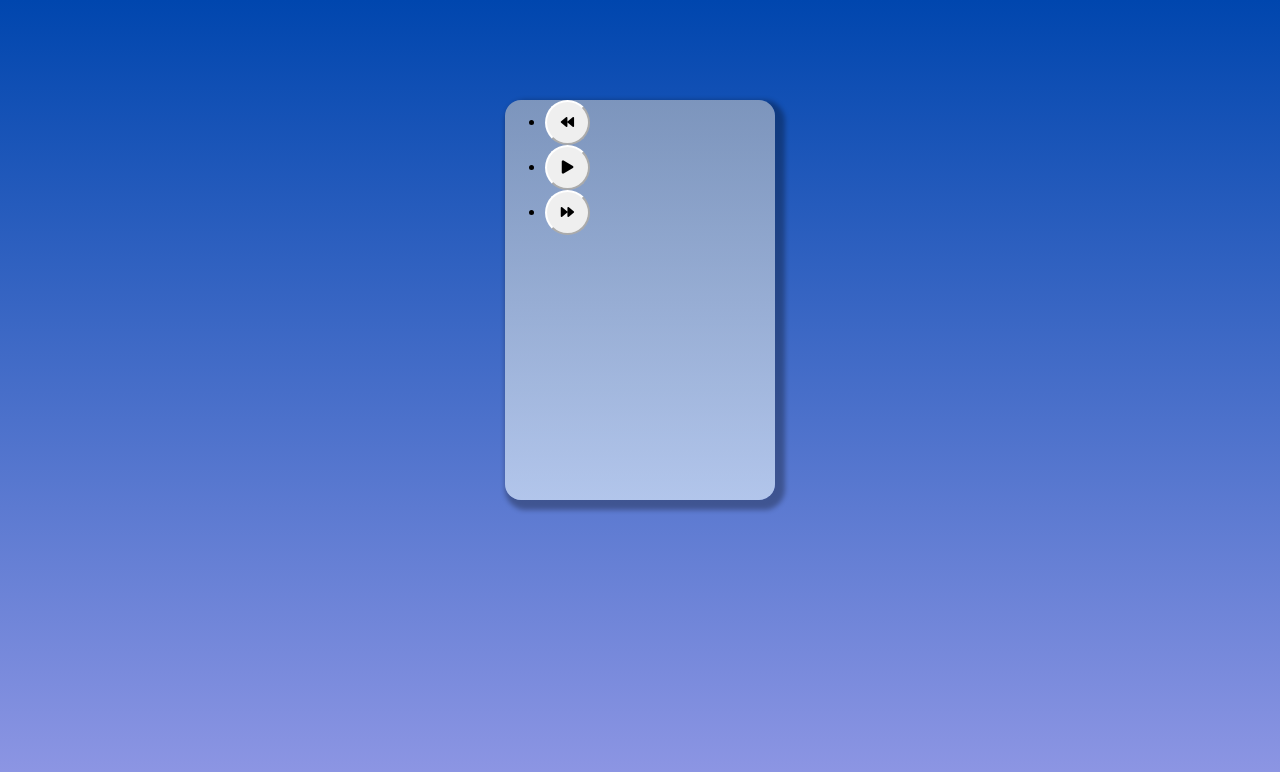
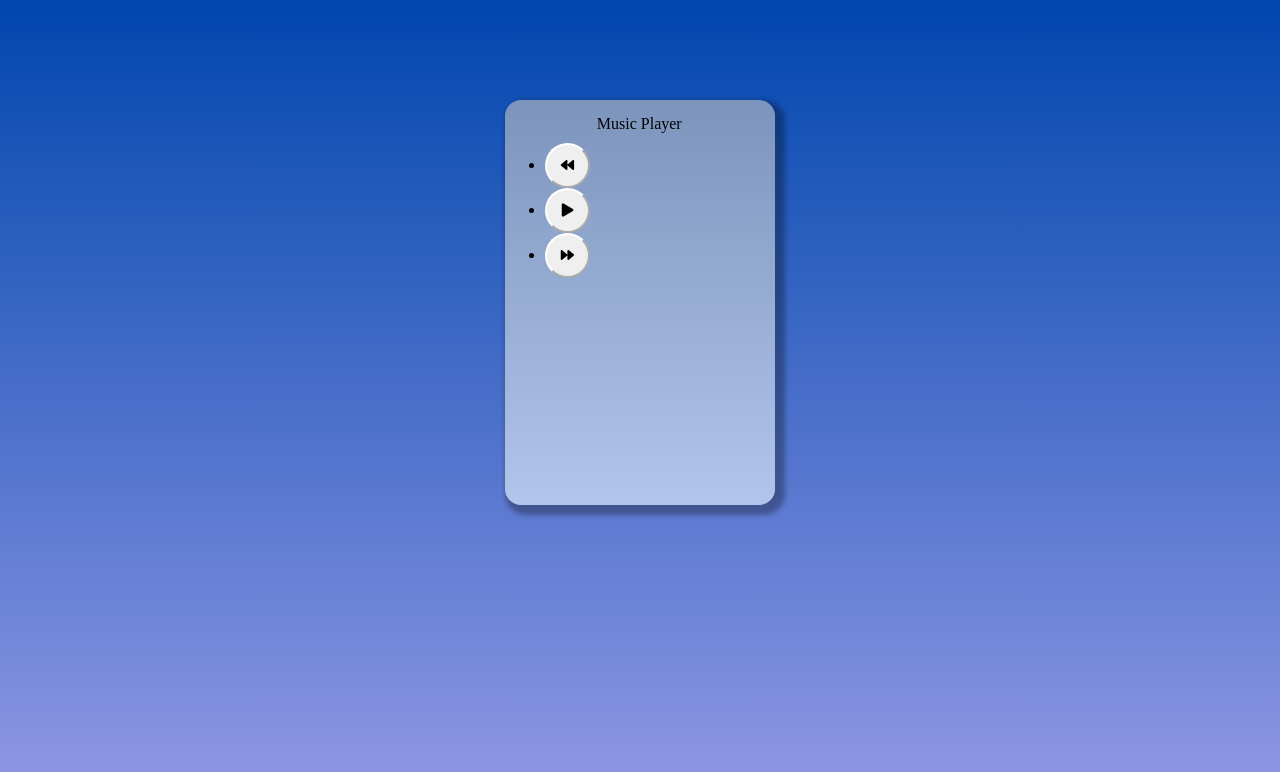
Before and after one commit to LordAmir5/Web-GIT-HW, a plain HTML site: page index.html in a window 1280 px wide. Drawn offline with Linux system fonts and the light colour scheme.

Commit message:
Missing title fix

```diff
--- a/index.html
+++ b/index.html
@@ -12,6 +12,7 @@
 
 <body>
    <div class="bigpart">
+    <p class="title">Music Player</p>
         <ul class="Buttoms">
              <li><button class="back fas fa-backward"></button></li>
              <li><button class="play fas fa-play"></button></li>
--- a/style.css
+++ b/style.css
@@ -9,6 +9,7 @@ html{
 }
 
 .bigpart{
+    padding-top: 5px;
     height: 400px;
     width: 270px;
     background: linear-gradient(rgba(171, 179, 192, 0.694), rgba(220, 234, 248, 0.674));
@@ -21,12 +22,8 @@ html{
    background: linear-gradient(rgba(171, 179, 192, 0.796), rgba(220, 234, 248, 0.792));
 }
 
-head ->{
-    font-family:'Franklin Gothic Medium', 'Arial Narrow', Arial, sans-serif;
-}
-
-music player part ->{
-    font-family:'Franklin Gothic Medium', 'Arial Narrow', Arial, sans-serif;
+.title{
+    margin: 10px 34%;
 }
 
 song and the song writers -> {
```
